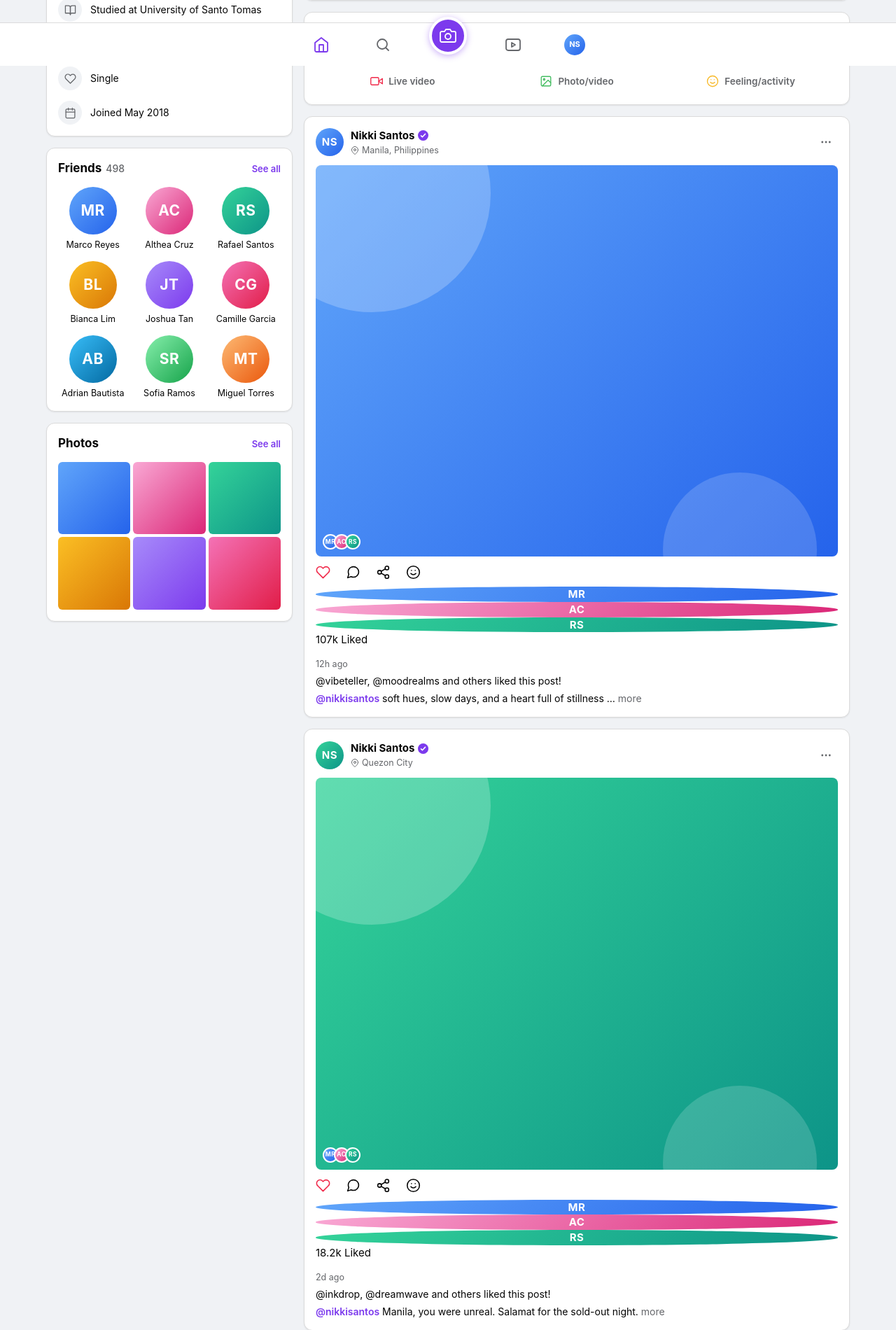
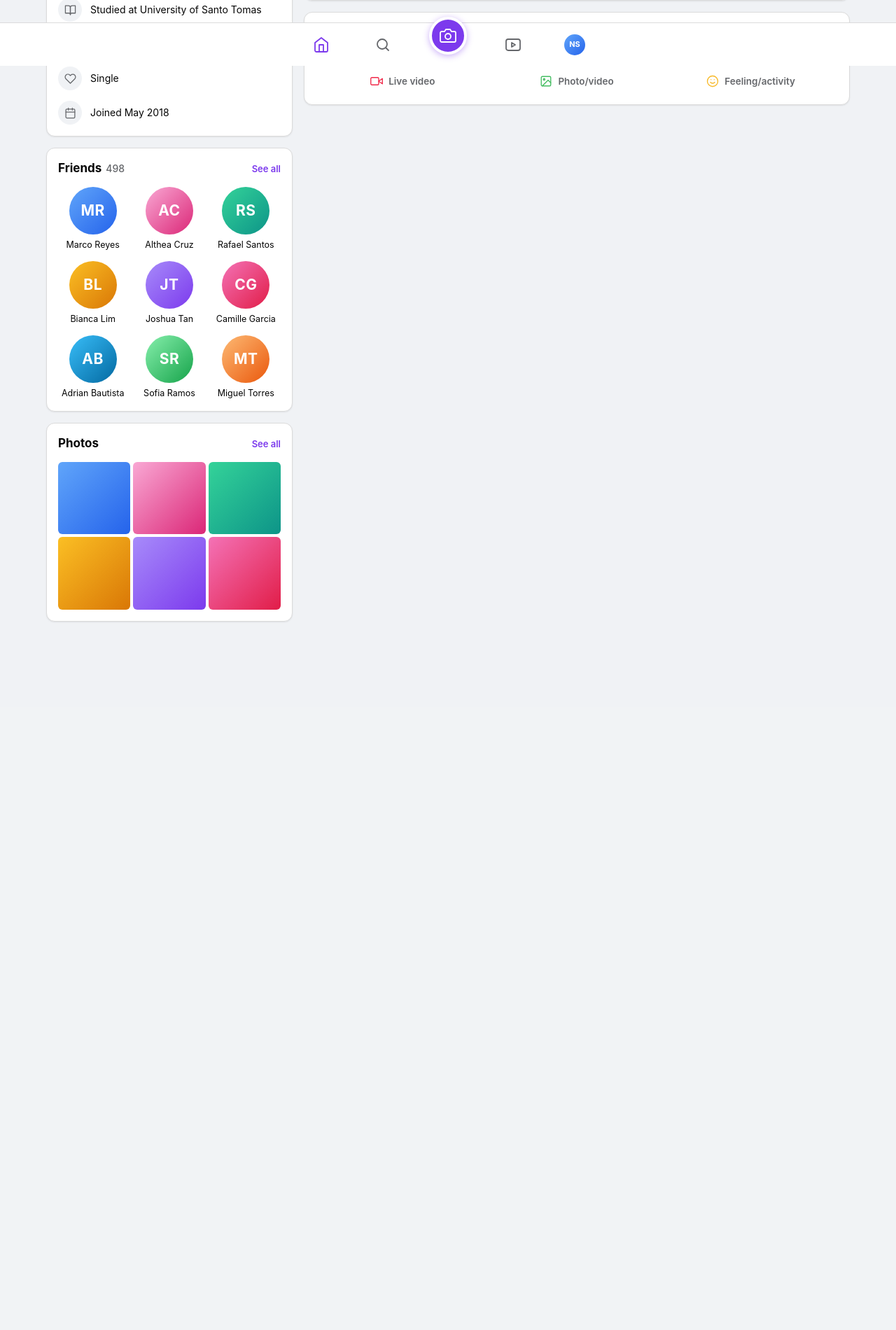
Before and after one commit to kvnwave/DJANGO-PROJECTS, a Django app: page /facebook/ in a window 1280 px wide. Shown: the part 706-2606 px from the top of the page at 70% size. After the commit the page ends 1595 px from the top, so only its background shows below. Run offline with Django 5.2, Linux system fonts and the light colour scheme; data comes from the database, SQL or seed files in the repository.

Commit message:
refactor: remove sample posts from the profile feed

```diff
--- a/facebook/views.py
+++ b/facebook/views.py
@@ -24,36 +24,6 @@ SAMPLE_STORIES = (
     ("inkdrop", 3),
     ("softpulse", 4),
     ("dreamwave", 5),
-)
-
-SAMPLE_POSTS = (
-    {
-        "time": "12h ago",
-        "location": "Manila, Philippines",
-        "caption": "soft hues, slow days, and a heart full of stillness \u2026",
-        "likes": "107k",
-        "liked_by": "@vibeteller, @moodrealms and others liked this post!",
-        "media": True,
-        "tone": 0,
-    },
-    {
-        "time": "2d ago",
-        "location": "Quezon City",
-        "caption": "Manila, you were unreal. Salamat for the sold-out night.",
-        "likes": "18.2k",
-        "liked_by": "@inkdrop, @dreamwave and others liked this post!",
-        "media": True,
-        "tone": 2,
-    },
-    {
-        "time": "5d ago",
-        "location": "Tagaytay",
-        "caption": "new music soon.",
-        "likes": "5.4k",
-        "liked_by": "@mindcast and others liked this post!",
-        "media": False,
-        "tone": 4,
-    },
 )
 
 
@@ -99,6 +69,5 @@ def profile_detail(request):
             "show_edit": show_edit,
             "friends": friends,
             "stories": stories,
-            "posts": SAMPLE_POSTS,
         },
     )
--- a/templates/facebook/profile.html
+++ b/templates/facebook/profile.html
@@ -176,59 +176,6 @@
           </button>
         </div>
       </div>
-
-      {% for post in posts %}
-      <article class="card post">
-        <header class="post-head">
-          <div class="avatar sm tone-{{ post.tone }}">
-            {% if profile.profile_picture %}<img src="{{ profile.profile_picture.url }}" alt="">{% else %}{{ profile.initials }}{% endif %}
-          </div>
-          <div class="post-id">
-            <p class="post-name">
-              {{ profile.full_name }}
-              <svg width="15" height="15" viewBox="0 0 24 24" role="img" aria-label="Verified"><circle cx="12" cy="12" r="12" fill="#7c3aed"/><path d="M7.2 12.6l3 3 6.6-7" fill="none" stroke="#fff" stroke-width="2.4" stroke-linecap="round" stroke-linejoin="round"/></svg>
-            </p>
-            <p class="post-meta">
-              <svg width="12" height="12" viewBox="0 0 24 24" fill="none" stroke="currentColor" stroke-width="2" stroke-linecap="round" stroke-linejoin="round" aria-hidden="true"><path d="M21 10c0 7-9 13-9 13s-9-6-9-13a9 9 0 0 1 18 0z"/><circle cx="12" cy="10" r="3"/></svg>
-              {{ post.location }}
-            </p>
-          </div>
-          <button class="more-btn" type="button" aria-label="Post options" data-inert="Post options are a demo placeholder.">
-            <svg width="18" height="18" viewBox="0 0 24 24" fill="currentColor" aria-hidden="true"><circle cx="5" cy="12" r="1.9"/><circle cx="12" cy="12" r="1.9"/><circle cx="19" cy="12" r="1.9"/></svg>
-          </button>
-        </header>
-        {% if post.media %}
-        <div class="post-media tone-{{ post.tone }}" role="img" aria-label="Post photo">
-          <div class="reactions" aria-hidden="true">
-            {% for friend in friends|slice:":3" %}<div class="avatar tone-{{ forloop.counter0 }}">{{ friend.initials }}</div>{% endfor %}
-          </div>
-        </div>
-        {% endif %}
-        <div class="post-actions">
-          <button type="button" data-like aria-label="Like">
-            <svg class="ic-like" width="21" height="21" viewBox="0 0 24 24" fill="none" stroke="currentColor" stroke-width="1.8" stroke-linecap="round" stroke-linejoin="round" aria-hidden="true"><path d="M20.84 4.61a5.5 5.5 0 0 0-7.78 0L12 5.67l-1.06-1.06a5.5 5.5 0 0 0-7.78 7.78l1.06 1.06L12 21.23l7.78-7.78 1.06-1.06a5.5 5.5 0 0 0 0-7.78z"/></svg>
-          </button>
-          <button type="button" data-inert="Comments are a demo placeholder." aria-label="Comment">
-            <svg width="21" height="21" viewBox="0 0 24 24" fill="none" stroke="currentColor" stroke-width="1.8" stroke-linecap="round" stroke-linejoin="round" aria-hidden="true"><path d="M21 11.5a8.38 8.38 0 0 1-.9 3.8 8.5 8.5 0 0 1-7.6 4.7 8.38 8.38 0 0 1-3.8-.9L3 21l1.9-5.7a8.38 8.38 0 0 1-.9-3.8 8.5 8.5 0 0 1 4.7-7.6 8.38 8.38 0 0 1 3.8-.9h.5a8.48 8.48 0 0 1 8 8v.5z"/></svg>
-          </button>
-          <button type="button" data-inert="Sharing is a demo placeholder." aria-label="Share">
-            <svg width="21" height="21" viewBox="0 0 24 24" fill="none" stroke="currentColor" stroke-width="1.8" stroke-linecap="round" stroke-linejoin="round" aria-hidden="true"><circle cx="18" cy="5" r="3"/><circle cx="6" cy="12" r="3"/><circle cx="18" cy="19" r="3"/><path d="m8.59 13.51 6.83 3.98M15.41 6.51l-6.82 3.98"/></svg>
-          </button>
-          <button type="button" data-inert="Emojis are a demo placeholder." aria-label="Emoji">
-            <svg width="21" height="21" viewBox="0 0 24 24" fill="none" stroke="currentColor" stroke-width="1.8" stroke-linecap="round" stroke-linejoin="round" aria-hidden="true"><circle cx="12" cy="12" r="10"/><path d="M8 14s1.5 2 4 2 4-2 4-2"/><path d="M9 9h.01M15 9h.01"/></svg>
-          </button>
-        </div>
-        <p class="post-likes">
-          <span class="mini-avatars" aria-hidden="true">
-            {% for friend in friends|slice:":3" %}<div class="avatar tone-{{ forloop.counter0 }}">{{ friend.initials }}</div>{% endfor %}
-          </span>
-          {{ post.likes }} Liked
-        </p>
-        <p class="post-when">{{ post.time }}</p>
-        <p class="post-caption">{{ post.liked_by }}</p>
-        <p class="post-caption"><span class="at">@{{ profile.username }}</span> {{ post.caption }} <span class="more">more</span></p>
-      </article>
-      {% endfor %}
     </section>
   </div>
 </main>
```
